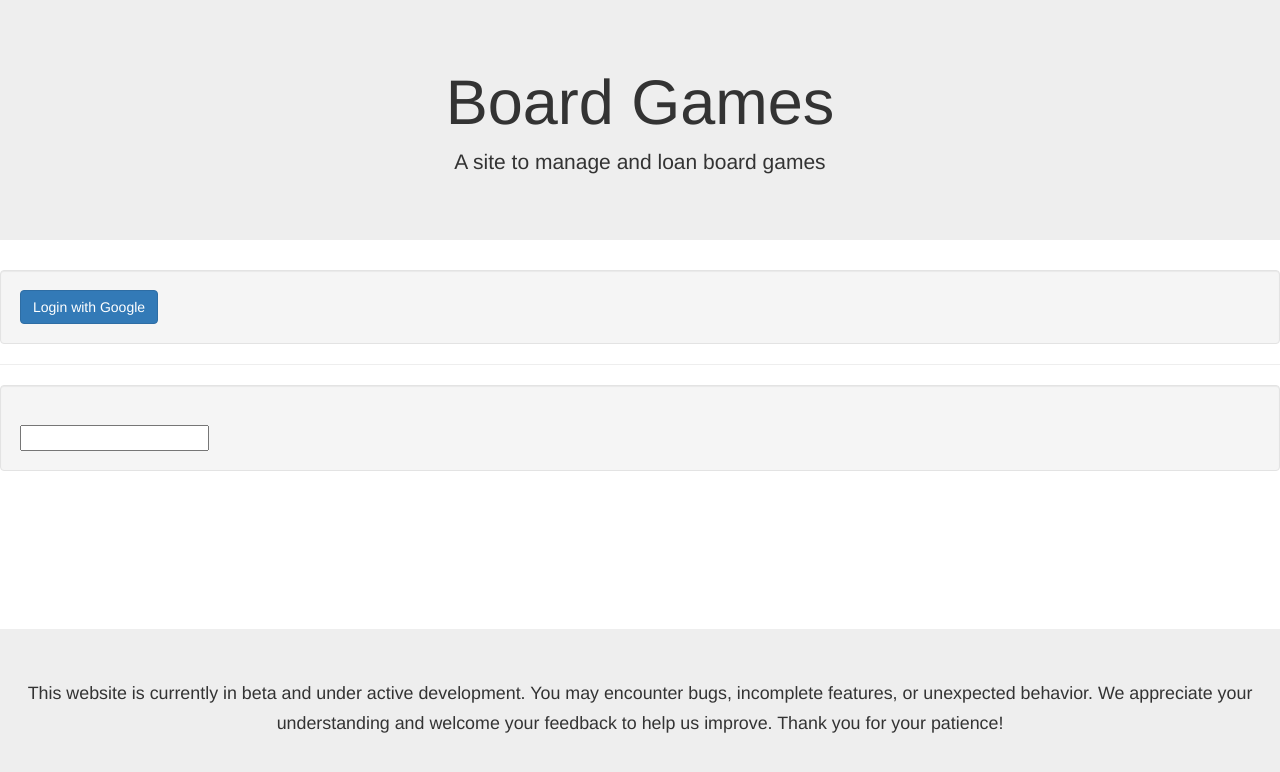
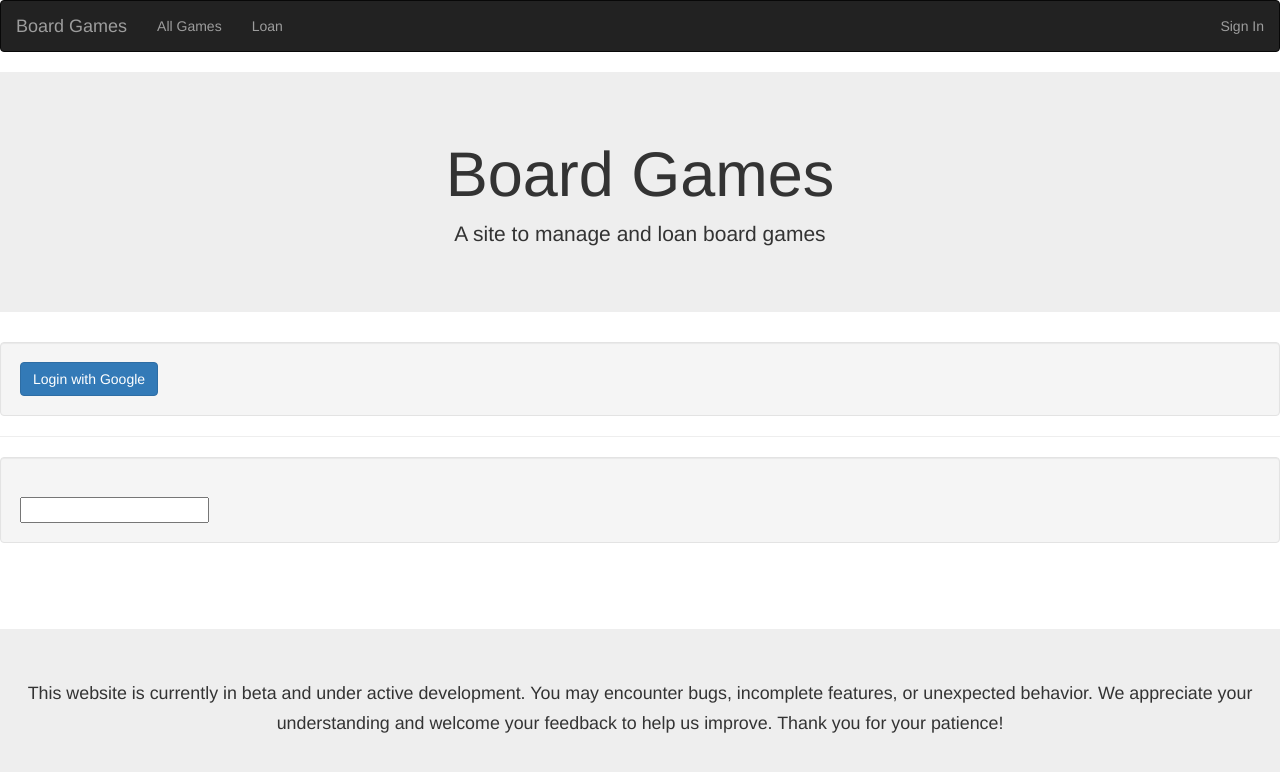
Before and after one commit to finlay-ab/Board-Game-Manager, a website: page public/index.html in a window 1280 px wide. Drawn offline with nearby package versions, Linux system fonts and the light colour scheme; some packages are replaced by stand-ins of ours; no server answers.

Commit message:
Added a nav bar

```diff
--- a/public/index.html
+++ b/public/index.html
@@ -31,6 +31,23 @@
   </head>
   <body>
 
+    <nav class="navbar navbar-inverse">
+      <div class="container-fluid">
+        <div class="navbar-header">
+          <a class="navbar-brand" href="index.html">Board Games</a>
+        </div>
+        <ul class="nav navbar-nav">
+          <li><a href="">All Games</a></li>
+          <li><a href="">Loan</a></li>
+        </ul>
+        <ul class="nav navbar-nav navbar-right">
+          <li><a onclick="googleLogin()" >Sign In</a></li>
+        </ul>
+      </div>
+    </nav>
+
+
+
     <div class="jumbotron text-center">
       <h1>Board Games</h1>
       <p>A site to manage and loan board games</p>
```
